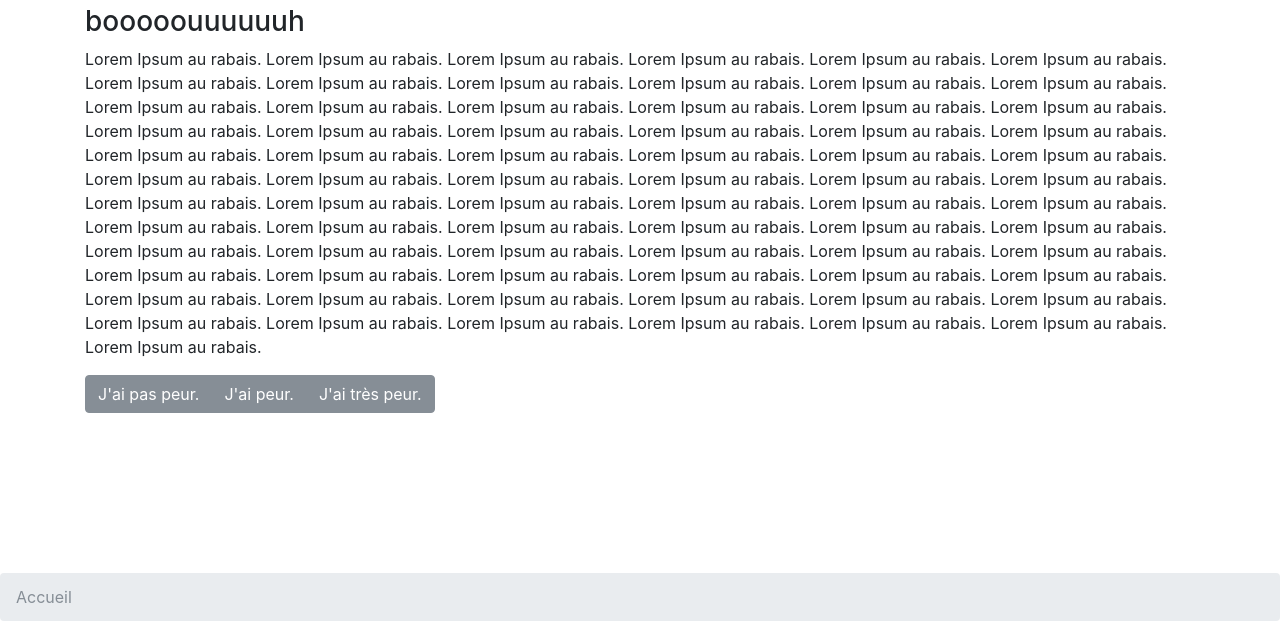
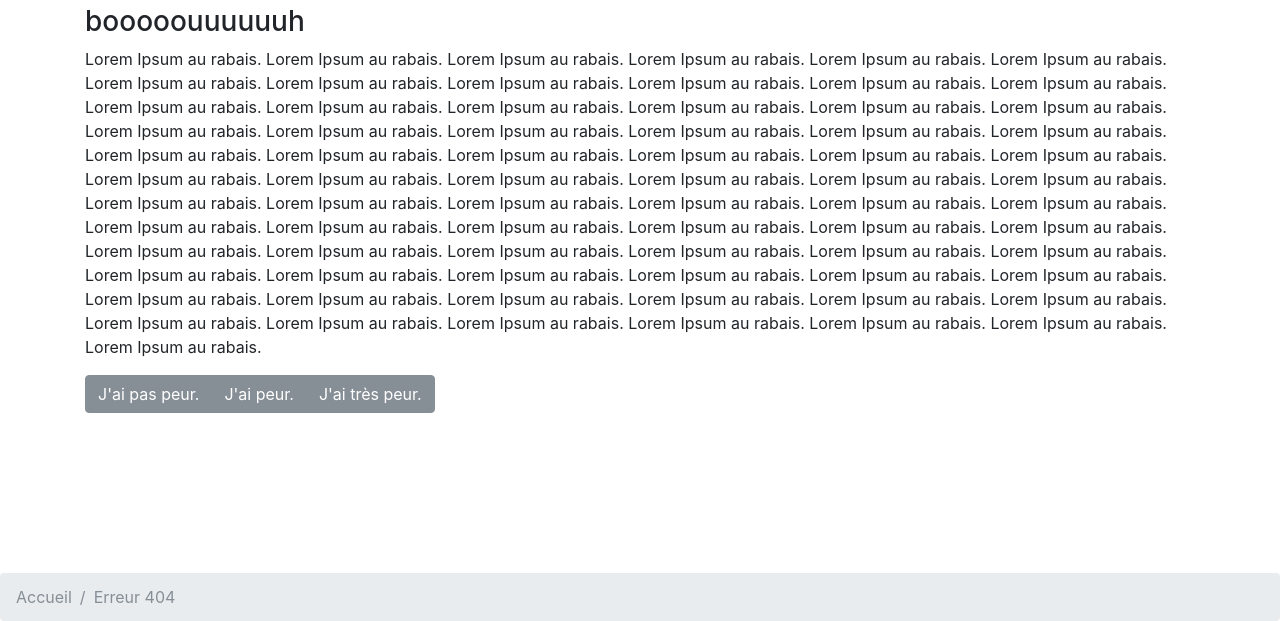
Before and after one commit to mathieuleitner/LEITNERropeways, a plain HTML site: page pages/page4.html in a window 1280 px wide. Shown: the part 257-878 px from the top of the page. Drawn offline with nearby package versions, Linux system fonts and the light colour scheme.

Commit message:
ajout erreu404 au fil dariane

```diff
--- a/pages/page4.html
+++ b/pages/page4.html
@@ -55,6 +55,7 @@
 <footer aria-label="breadcrumb" role="navigation">
 	<ol class="breadcrumb">
 		<a href="../index.html" class="breadcrumb-item active" aria-current="page">Accueil</a>
+		<a href="#" class="breadcrumb-item active" aria-current="page">Erreur 404</a>
 	</ol>
 </footer>
 </body>
```
